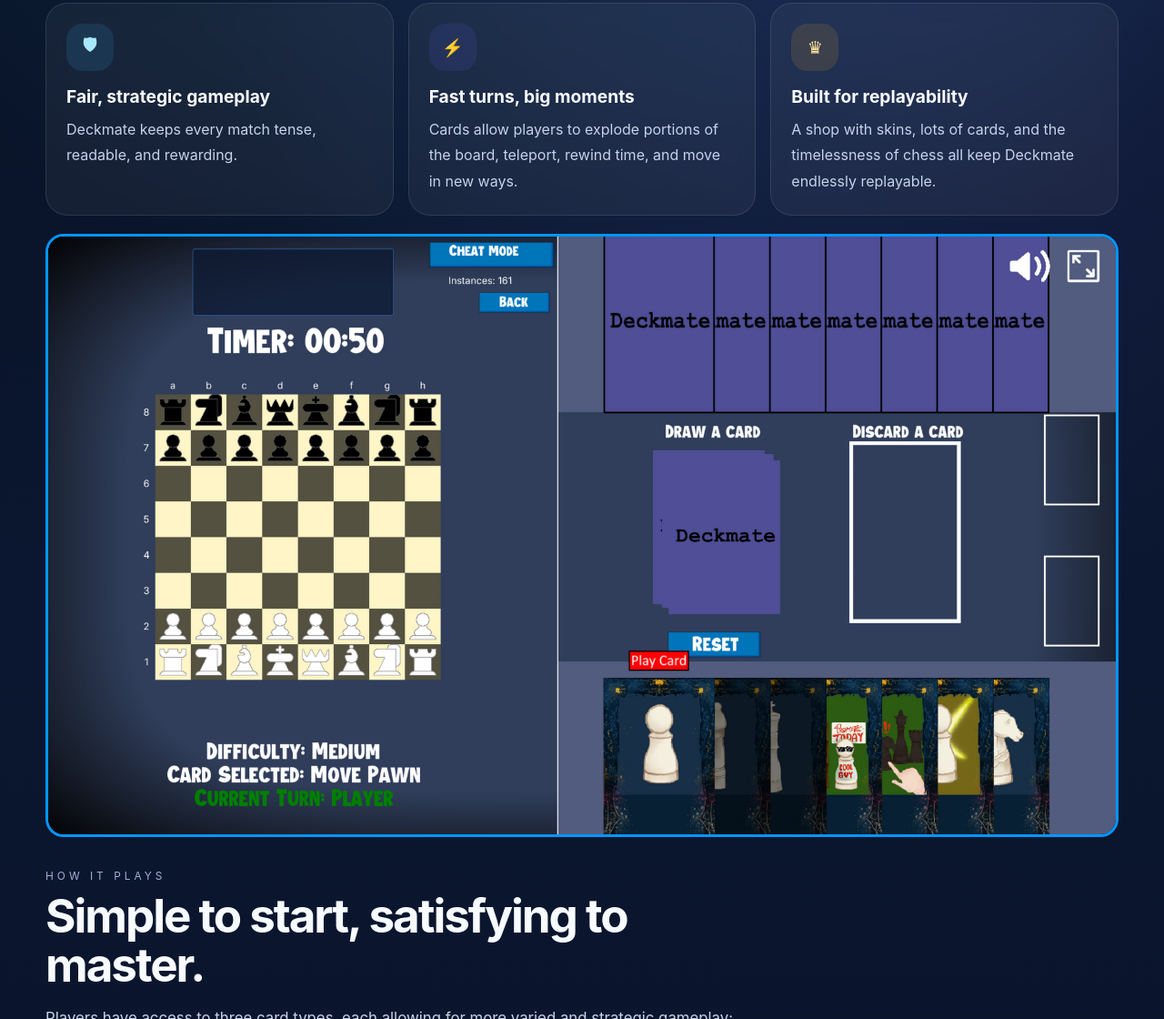
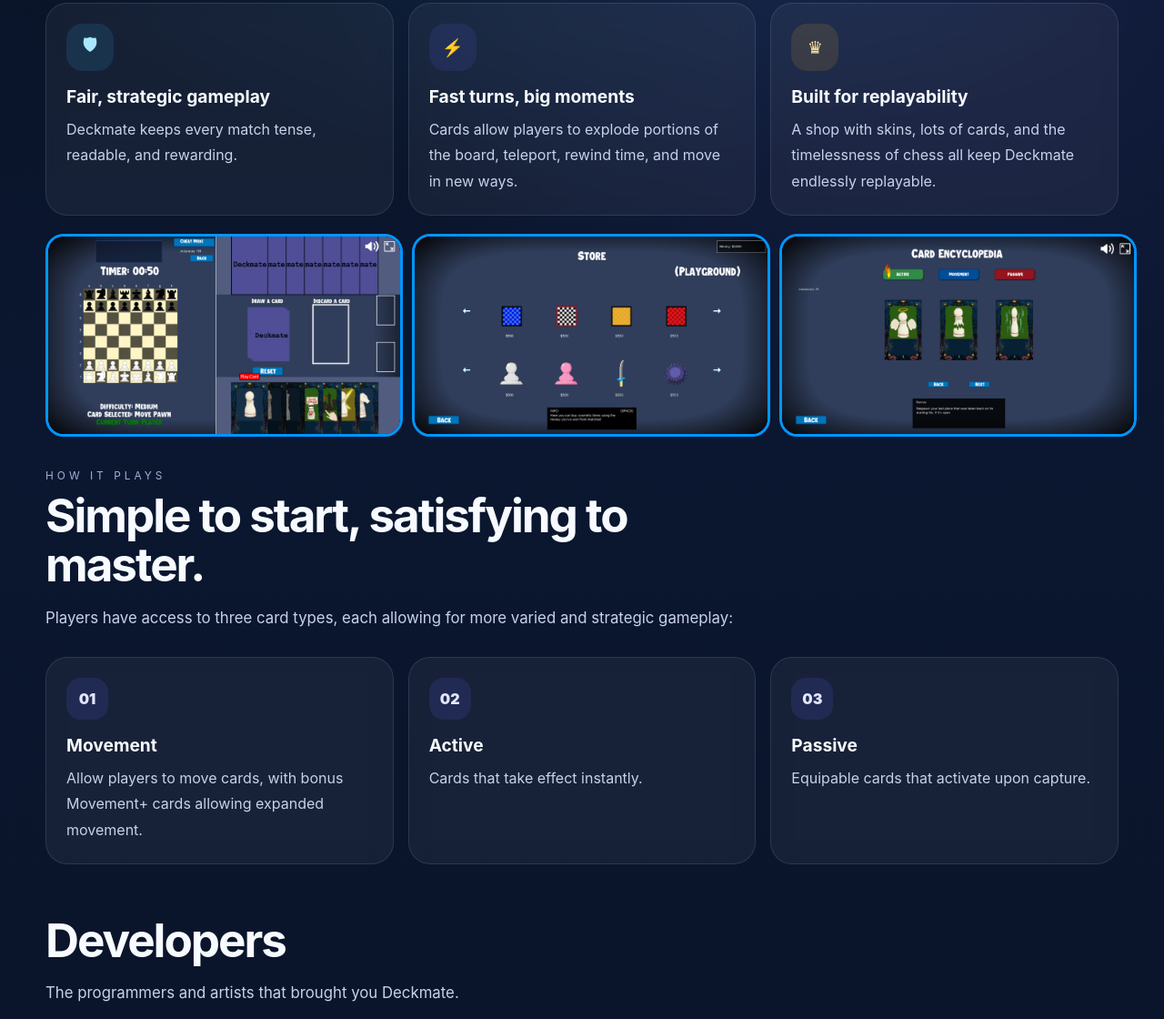
Before and after one commit to spagootie/spagootie.github.io, a plain HTML site: page index.html in a window 1280 px wide. Shown: the part 757-1877 px from the top of the page at 91% size. Drawn offline with Linux system fonts and the light colour scheme.

Commit message:
more images

```diff
--- a/index.html
+++ b/index.html
@@ -134,7 +134,13 @@
             <div class="feature-text">A shop with skins, lots of cards, and the timelessness of chess all keep Deckmate endlessly replayable.</div>
           </div>
         </div>
+        <div class="image-row">
           <img src="images/ingame.png" alt="ingame" class="image">
+<img src="images/shop.png" alt="ingame" class="image">
+<img src="images/encyclopedia.png" alt="ingame" class="image">
+
+
+        </div>
       </div>
     </section>
 
--- a/styles.css
+++ b/styles.css
@@ -193,6 +193,17 @@
     top: 20px;
     border-radius: 20px;
     border: 3px solid #0096ff;
+}
+
+.image-row {
+  display: flex;
+  gap: 10px; /* space between images */
+}
+
+.image-row img {
+  width: 100%;       /* makes them scale evenly */
+  max-width: 33.33%; /* 3 images per row */
+  height: auto;
 }
 
 .video {
```
Also changed, not shown: images/encyclopedia.png (added), images/shop.png (added).
